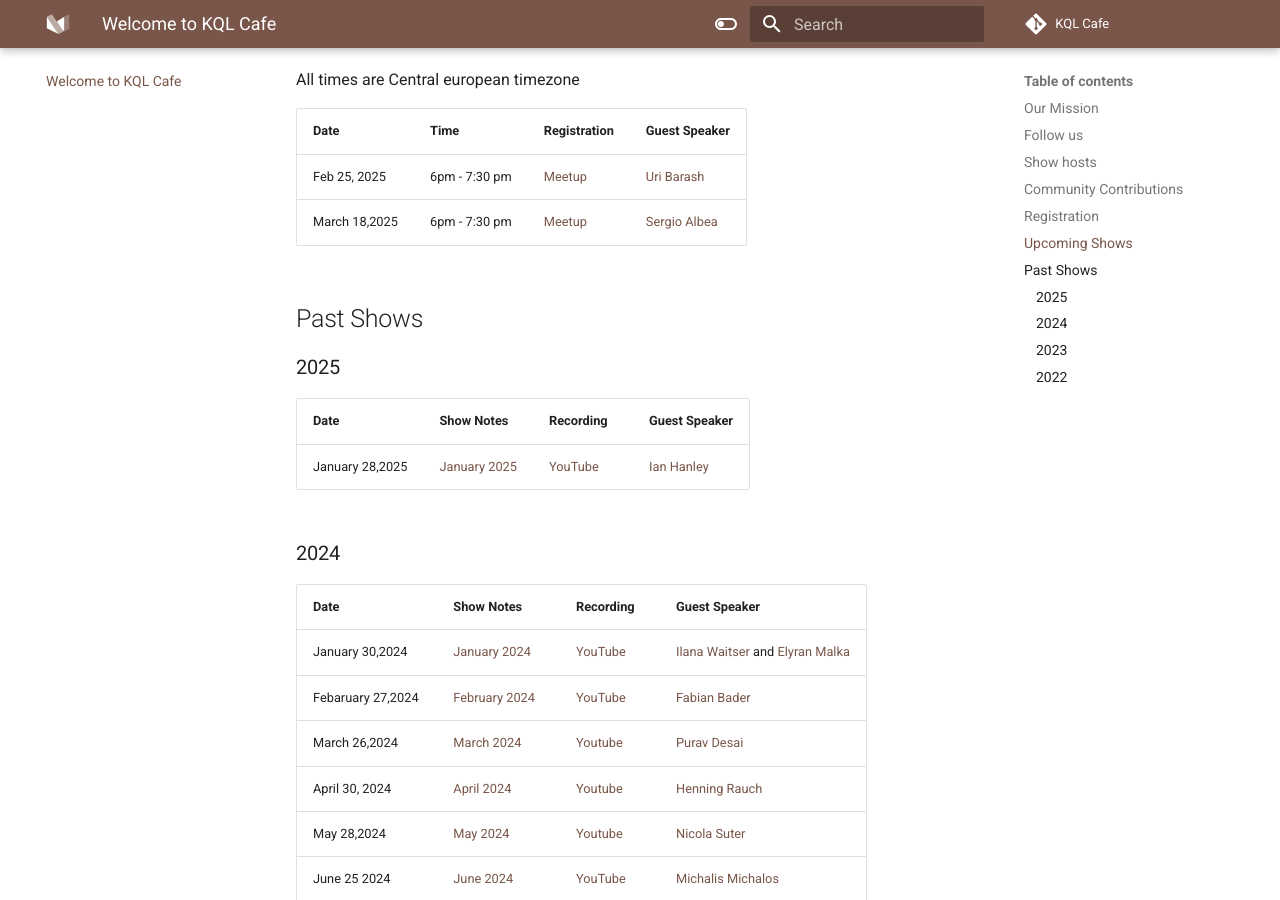
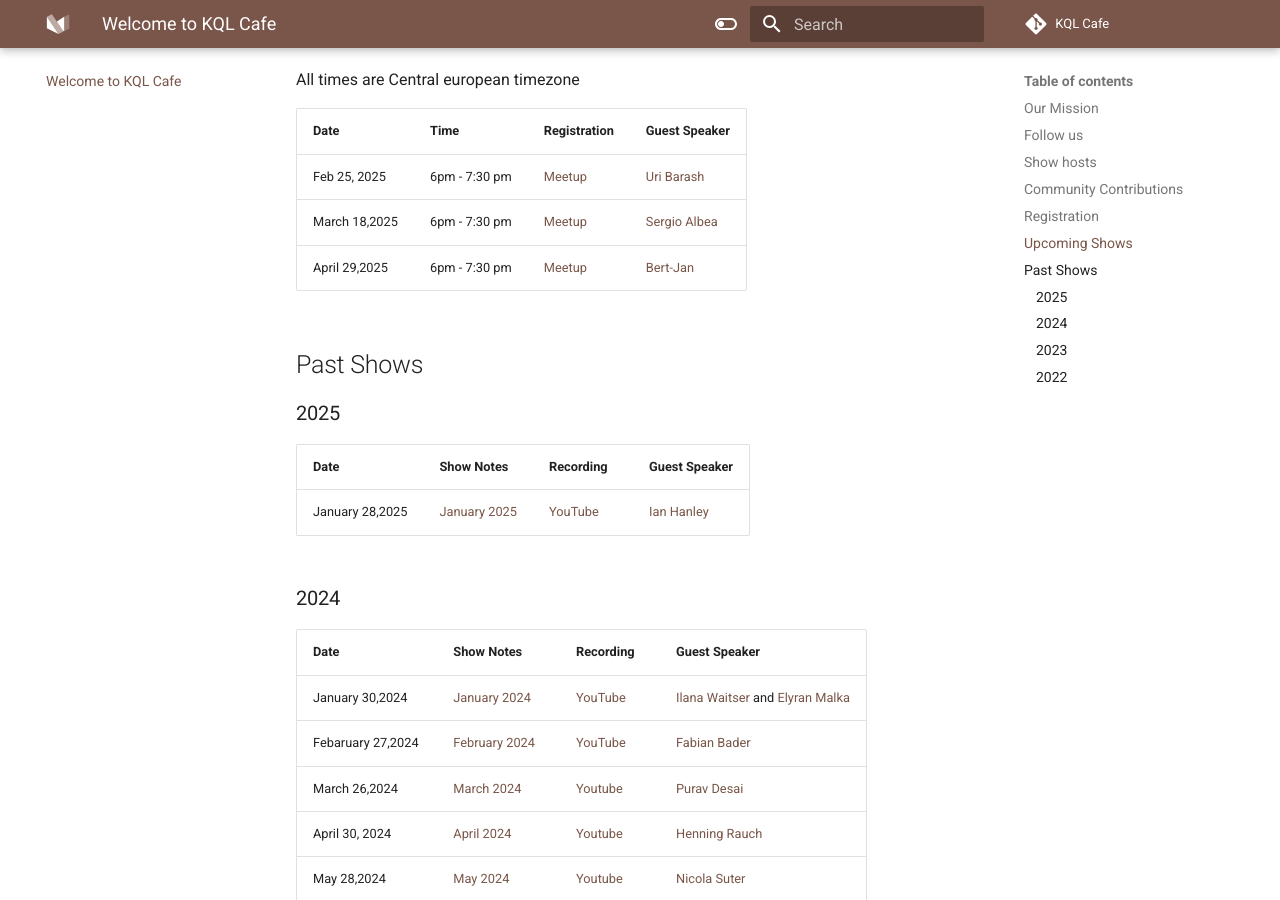
Before and after one commit to KQLCafe/website, an MkDocs documentation site: the page built from docs/index.md, in a window 1280 px wide and 900 px high, scrolled down 1599 px. Built offline with MkDocs 1.6.1 and Material for MkDocs 9.7.7, drawn with Linux system fonts in a browser that asks for light colours; comment, search, counter and statistics services are not loaded.

Commit message:
Added april 2025 session

```diff
--- a/docs/index.md
+++ b/docs/index.md
@@ -40,6 +40,7 @@ All times are Central european timezone
 | ---- | ---- | ------------ | ------------- |
 | Feb 25, 2025 | 6pm - 7:30 pm | [Meetup](https://www.meetup.com/kql-cafe/events/304886113/?utm_medium=referral&utm_campaign=share-btn_savedevents_share_modal&utm_source=link) | [Uri Barash](https://www.linkedin.com/in/uribarash/) |
 | March 18,2025 | 6pm - 7:30 pm | [Meetup](https://www.meetup.com/kql-cafe/events/304886157/?utm_medium=referral&utm_campaign=share-btn_savedevents_share_modal&utm_source=link) | [Sergio Albea](https://www.linkedin.com/in/sergioalbea/) |
+| April 29,2025 | 6pm - 7:30 pm| [Meetup](https://www.meetup.com/kql-cafe/events/306399547/?eventOrigin=group_events_list) | [Bert-Jan](https://twitter.com/BertJanCyber) |
 
 ## Past Shows
 
```
